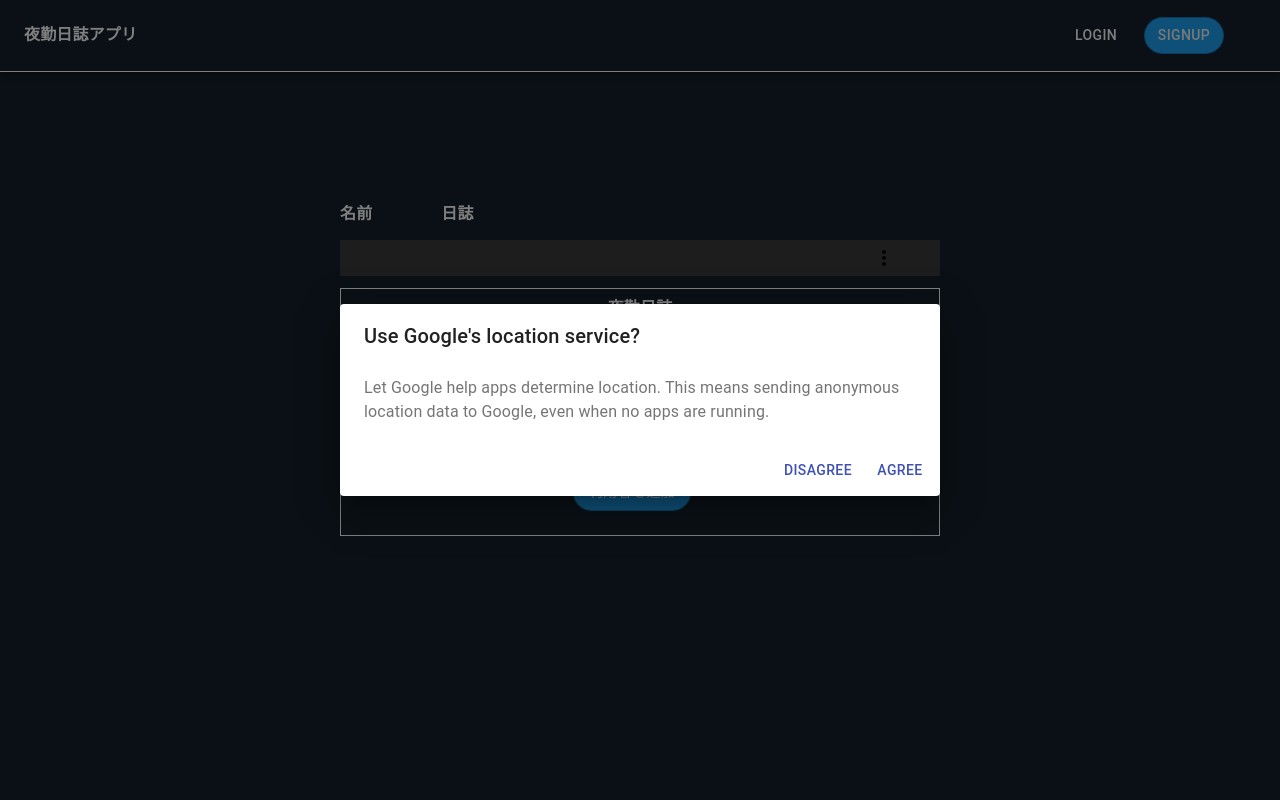
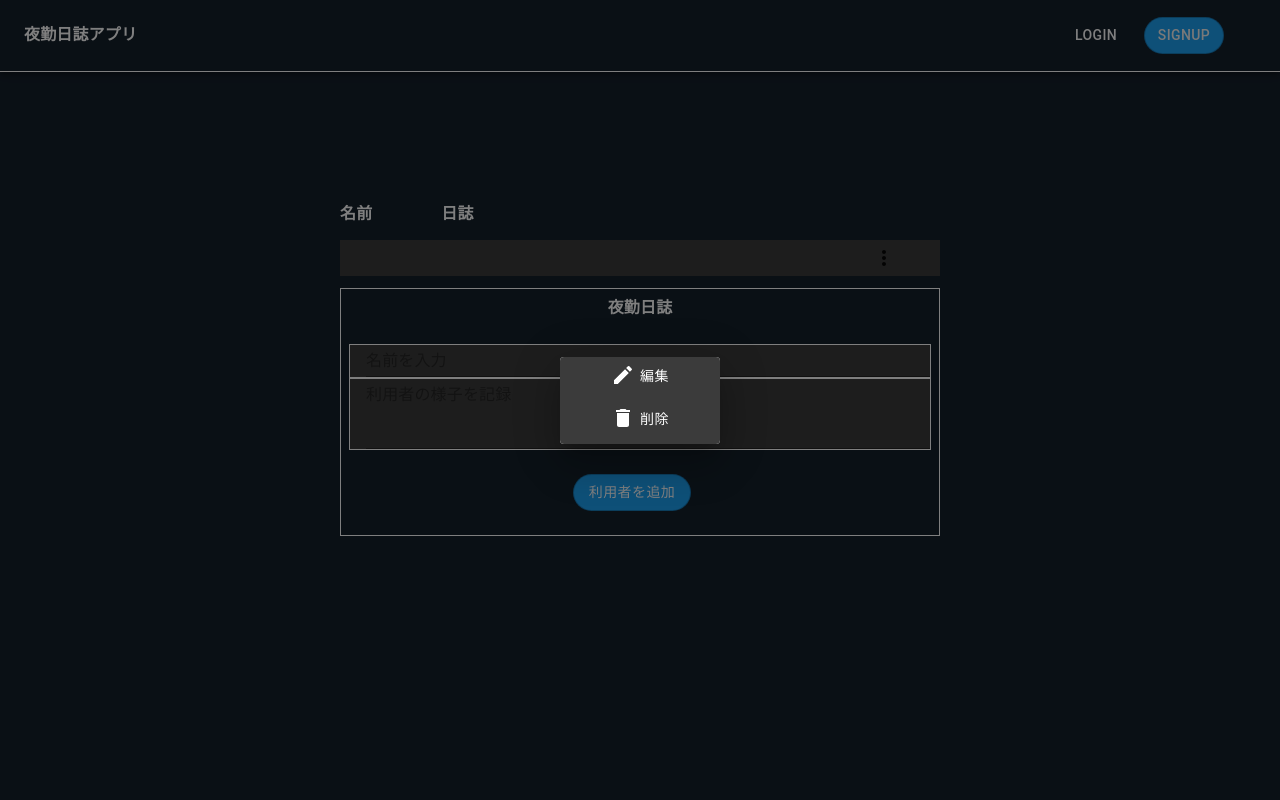
Before and after one commit to JUNoym/nursing-app-frontend, a Next.js app: page / in a window 1280 px wide. Both pictures are taken after a click on the button 884 px from the left and 258 px from the top of the page. Shown: the top 800 px of the page. Built offline with nearby package versions, Linux system fonts and the light colour scheme.

Commit message:
【修正・追記】モーダルのuiを調整（仮）

```diff
--- a/components/ui/DiaryDialog/index.tsx
+++ b/components/ui/DiaryDialog/index.tsx
@@ -5,40 +5,61 @@ import DialogActions from "@material-ui/core/DialogActions";
 import DialogContent from "@material-ui/core/DialogContent";
 import DialogContentText from "@material-ui/core/DialogContentText";
 import DialogTitle from "@material-ui/core/DialogTitle";
+import EditIcon from "@material-ui/icons/Edit";
+import DeleteIcon from "@material-ui/icons/Delete";
+import { makeStyles } from "@material-ui/core/styles";
 
 interface Props {
   open: boolean;
   handleClose: () => void;
 }
 
+const useStyles = makeStyles({
+  root: {
+    width: "10rem",
+    backgroundColor: "var(--c-gray-input)",
+  },
+  button: {
+    display: "block",
+    margin: "0 auto",
+    width: "9rem",
+    color: "white",
+  },
+  icon: {
+    display: "inline-block",
+    marginRight: "0.3rem",
+  },
+  text: {
+    verticalAlign: "6px",
+    display: "inline-block",
+  },
+});
+
 const DiaryDialog: React.FC<Props> = ({ open, handleClose }) => {
+  const classes = useStyles();
+
   return (
-    <div>
     <Dialog
       open={open}
       onClose={handleClose}
       aria-labelledby="alert-dialog-title"
       aria-describedby="alert-dialog-description"
     >
-        <DialogTitle id="alert-dialog-title">
-          {"Use Google's location service?"}
-        </DialogTitle>
-        <DialogContent>
-          <DialogContentText id="alert-dialog-description">
-            Let Google help apps determine location. This means sending
-            anonymous location data to Google, even when no apps are running.
-          </DialogContentText>
-        </DialogContent>
-        <DialogActions>
-          <Button onClick={handleClose} color="primary">
-            Disagree
+      <div className={classes.root}>
+        <div>
+          <Button className={classes.button}>
+            <EditIcon onClick={handleClose} className={classes.icon} />
+            <span className={classes.text}>編集</span>
           </Button>
-          <Button onClick={handleClose} color="primary" autoFocus>
-            Agree
+        </div>
+        <div>
+          <Button className={classes.button}>
+            <DeleteIcon onClick={handleClose} className={classes.icon} />
+            <span className={classes.text}>削除</span>
           </Button>
-        </DialogActions>
+        </div>
+      </div>
     </Dialog>
-    </div>
   );
 };
 
--- a/components/ui/DisplayNameAndDiary/index.tsx
+++ b/components/ui/DisplayNameAndDiary/index.tsx
@@ -31,11 +31,7 @@ const DisplayNameAndDiary = (props) => {
           <div className={styles.Wrapper}>
             <p>{text}</p>
             <Button>
-              <MoreVertIcon
-                onClick={() => {
-                  handleClickOpen();
-                }}
-              />
+              <MoreVertIcon onClick={handleClickOpen} />
             </Button>
           </div>
         </Grid>
```
Lines whose indentation alone changed are shown as unchanged.
